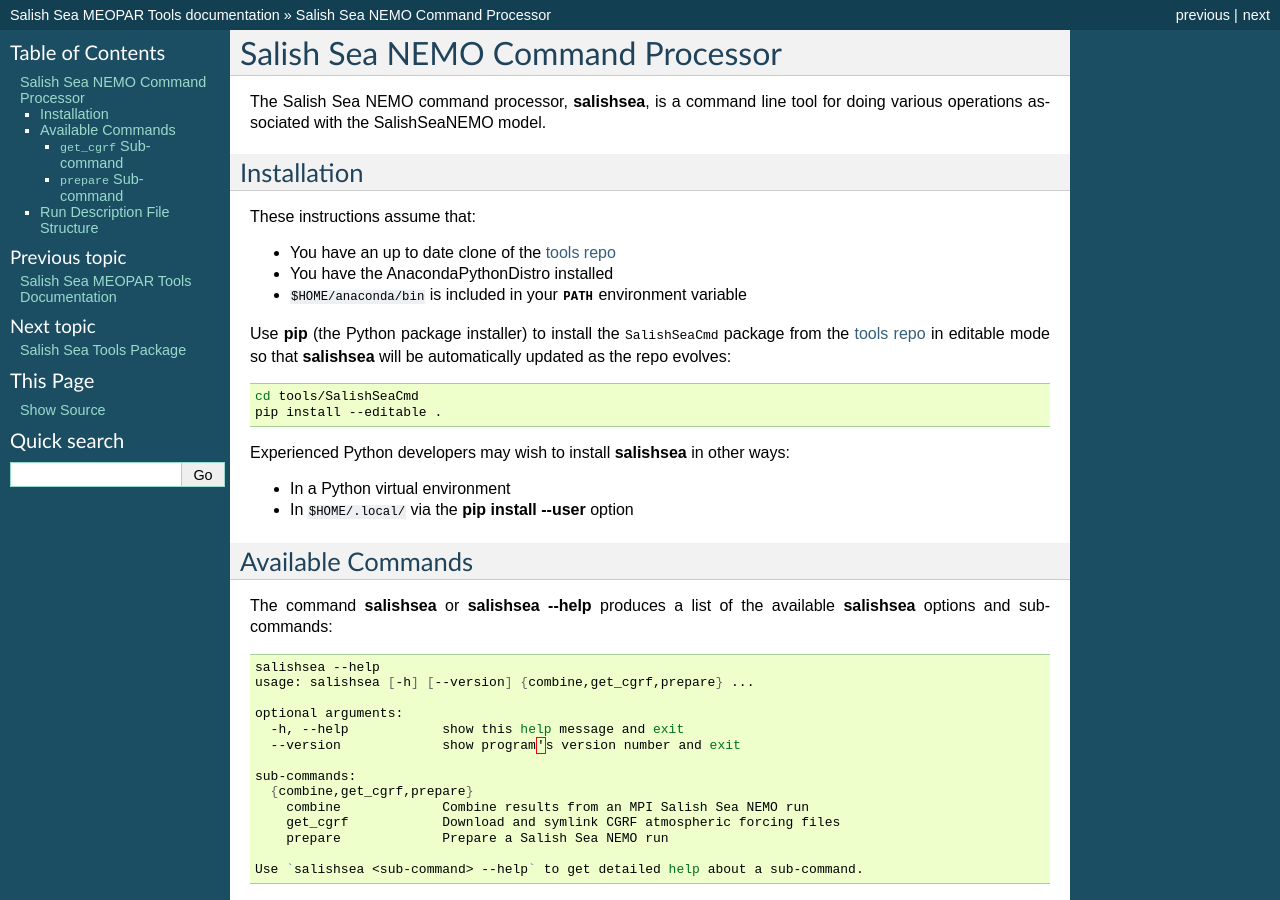
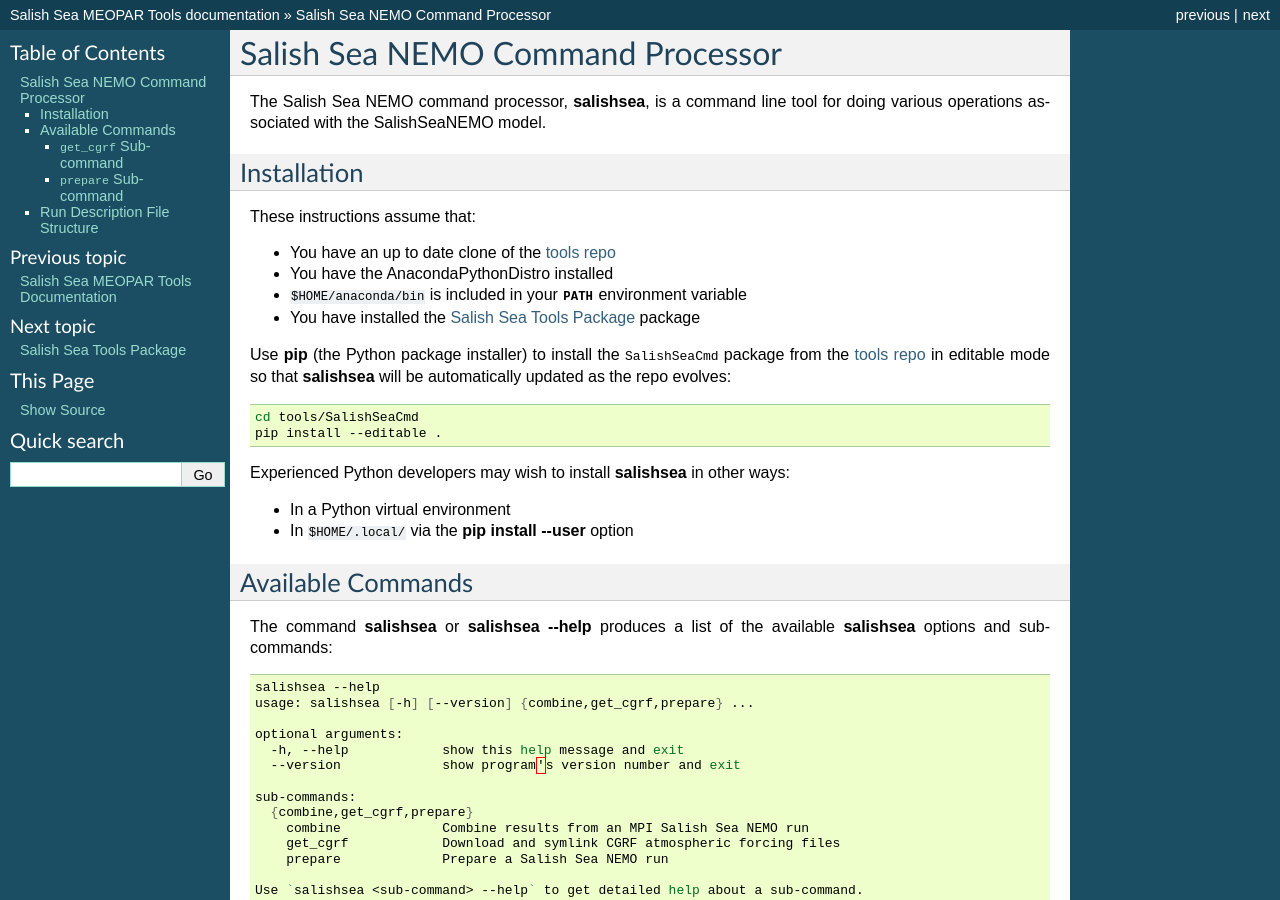
Before and after one commit to SalishSeaCast/tools, a Sphinx documentation site: the page built from docs/SalishSeaCmd/salishsea-cmd.rst, in a window 1280 px wide and 900 px high. Built offline with Sphinx 7.4.7, drawn with Linux system fonts in a browser that asks for light colours.

Commit message:
Add note to install SalishSeaTools before SalishSeaCmd.

```diff
--- a/docs/SalishSeaCmd/salishsea-cmd.rst
+++ b/docs/SalishSeaCmd/salishsea-cmd.rst
@@ -33,6 +33,7 @@ These instructions assume that:
 * You have an up to date clone of the `tools repo`_
 * You have the :ref:`AnacondaPythonDistro` installed
 * :file:`$HOME/anaconda/bin` is included in your :envvar:`PATH` environment variable
+* You have installed the :ref:`SalishSeaTools` package
 
 .. _tools repo: https://bitbucket.org/salishsea/tools/
 
```
